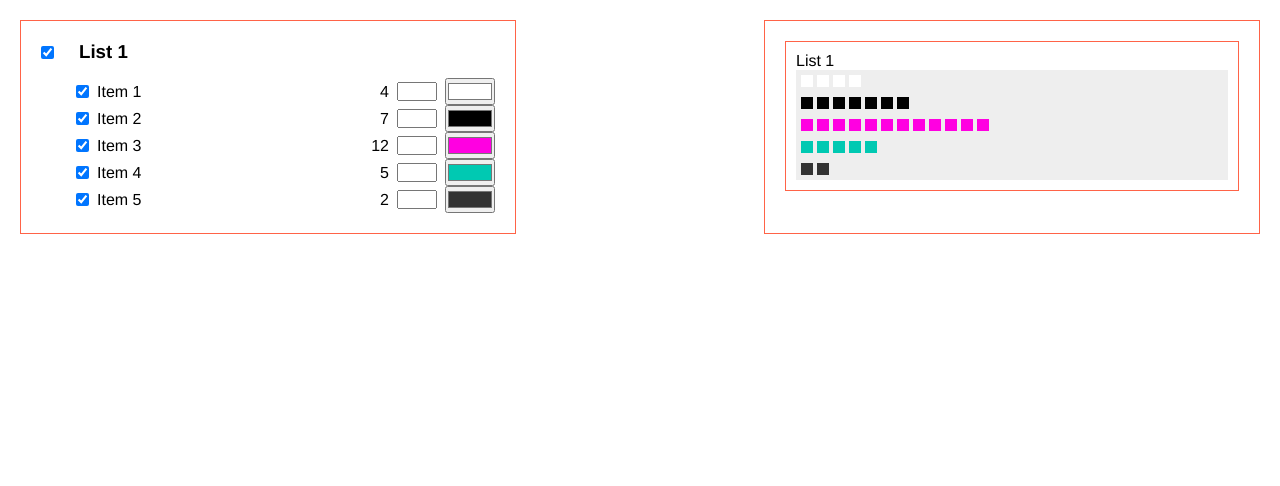
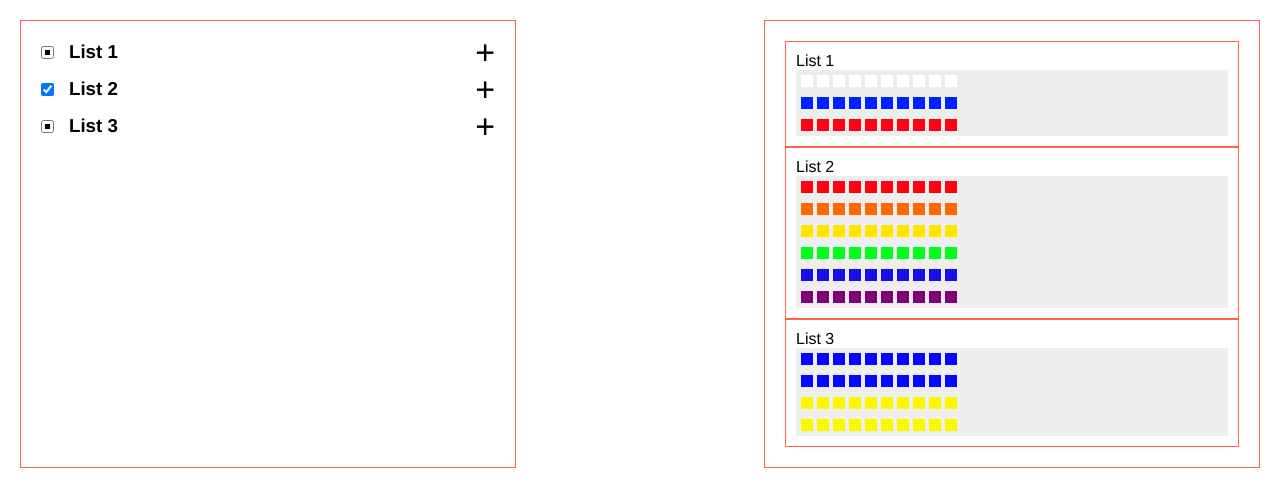
Before and after one commit to mrLittle-Boner/check-this-out, a Vue app: page / in a window 1280 px wide. Shown: the top 486 px of the page. Built offline with nearby package versions, Linux system fonts and the light colour scheme.

Commit message:
add expand list functionality

```diff
--- a/src/App.vue
+++ b/src/App.vue
@@ -31,11 +31,30 @@ export default {
     const lists = ref([
       {id:1,
         items:[
-          {count:4, color:'#ffffff', isSelected: true},
-          {count:7, color:'#000000', isSelected: true},
-          {count:12, color:'#ff00e1', isSelected: true},
-          {count:5, color:'#00c9b2', isSelected: true},
-          {count:2, color:'#333333', isSelected: true}
+          {count:10, color:'#ffffff', isSelected: true},
+          {count:10, color:'#0022ff', isSelected: true},
+          {count:10, color:'#ff0015', isSelected: true},
+          {count:5, color:'#00c9b2', isSelected: false},
+          {count:2, color:'#333333', isSelected: false}
+        ]
+      },
+      {id:2,
+        items:[
+          {count:10, color:'#ff0015', isSelected: true},
+          {count:10, color:'#ff6a00', isSelected: true},
+          {count:10, color:'#ffe600', isSelected: true},
+          {count:10, color:'#03ff20', isSelected: true},
+          {count:10, color:'#170ceb', isSelected: true},
+          {count:10, color:'#80007d', isSelected: true}
+        ]
+      },
+      {id:3,
+        items:[
+          {count:10, color:'#030bfc', isSelected: true},
+          {count:10, color:'#030bfc', isSelected: true},
+          {count:10, color:'#fff700', isSelected: true},
+          {count:10, color:'#fff700', isSelected: true},
+          {count:5, color:'#333333', isSelected: false}
         ]
       },
     ])
@@ -80,7 +99,6 @@ export default {
     function toggleAllitems(listId){
       lists.value.map(list => {
         const isAllItemsSelected = list.items.every(item => item.isSelected)
-        console.log(isAllItemsSelected)
         if(list.id === listId && isAllItemsSelected) {
           list.items.map(item => item.isSelected = false)
         }
--- a/src/components/ListControls.vue
+++ b/src/components/ListControls.vue
@@ -1,6 +1,7 @@
 <template>
   <div class="list">
-    <label class="list__title">
+    <div class="list__title">
+      <label>
         <input
           class="list__checkbox"
           :class="{'list__checkbox--semicecked': !isAllItemsChecked && isSomeItemsChecked}"
@@ -10,8 +11,10 @@
         >
         <h3>List {{ id }}</h3>
       </label>
+      <span class="list__expand" :class="{'list__expand--rotate': isOpen}" @click="closeOpen">+</span>
+    </div>
 
-    <ul class="list__items">
+    <ul class="list__items" v-if="isOpen">
       <li class="list__item" v-for="(item,index) in items" :key="index">
         <label>
           <input
@@ -44,6 +47,7 @@
 
 <script>
 import { computed } from '@vue/reactivity'
+import { ref } from 'vue'
 
 export default {
   emits:['changeColor', 'toggleItemSelect','changeCount', 'toggleAllItems'],
@@ -58,6 +62,8 @@ export default {
     }
   },
   setup(props){
+    const isOpen = ref(false)
+
     const isAllItemsChecked = computed(() => {
       return props.items.every(item => item.isSelected)
     })
@@ -66,22 +72,38 @@ export default {
       return props.items.some(item => item.isSelected)
     })
 
-    return { isAllItemsChecked, isSomeItemsChecked }
+    function closeOpen() {
+      isOpen.value = !isOpen.value
+    }
+
+    return { isAllItemsChecked, isSomeItemsChecked, isOpen, closeOpen }
   }
 }
 </script>
 
 <style scoped>
-
+.list {
+  margin-bottom: 15px;
+}
 .list__title {
   display: flex;
-  gap: 25px;
   align-items: center;
-  margin-bottom: 15px;
 }
+
+.list__title label {
+  display: flex;
+  gap: 15px;
+  align-items: center;
+}
+
 .list__items {
+  margin-top: 15px;
   list-style-type: none;
   margin-left: 35px;
+}
+
+.list__items:not(:last-child) {
+  margin-bottom: 10px;
 }
 
 .list__item {
@@ -121,4 +143,14 @@ export default {
   content: " ";
   background-color: black;
 }
+
+.list__expand {
+  font-size: 34px;
+  margin-left: auto;
+  line-height: 0;
+  cursor: pointer;
+}
+.list__expand--rotate {
+  transform: rotate(45deg);
+}
 </style>
```
Lines whose indentation alone changed are shown as unchanged.
